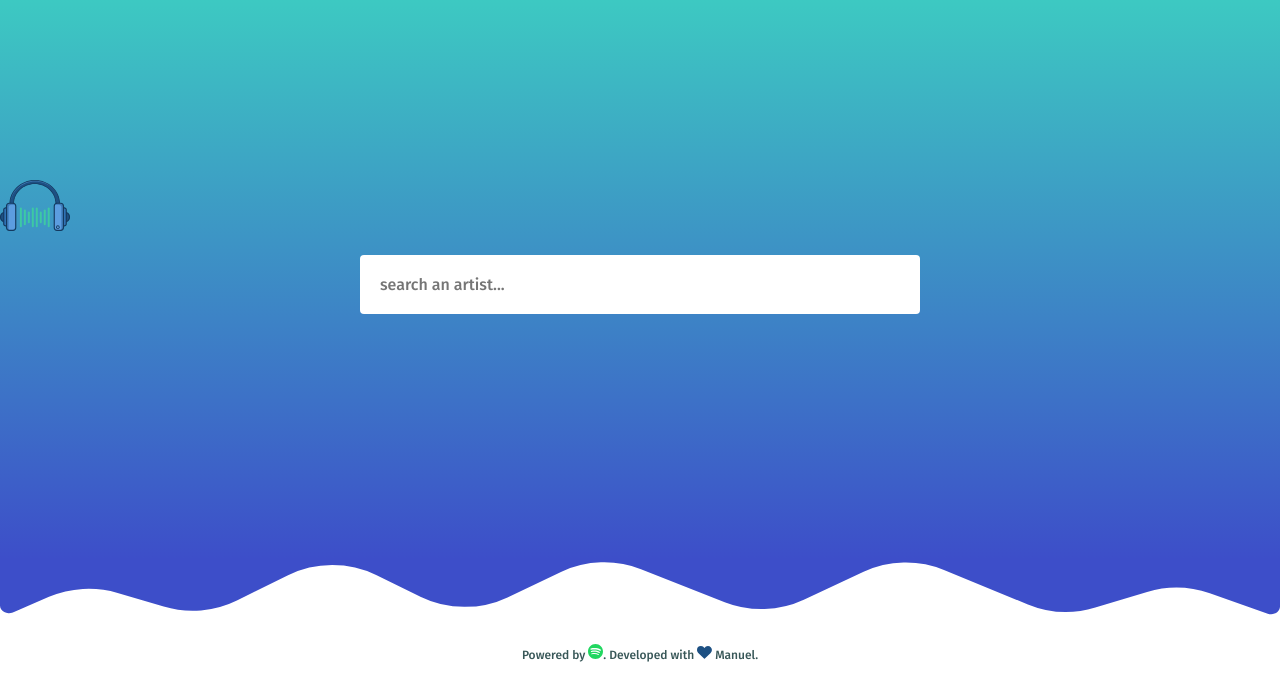
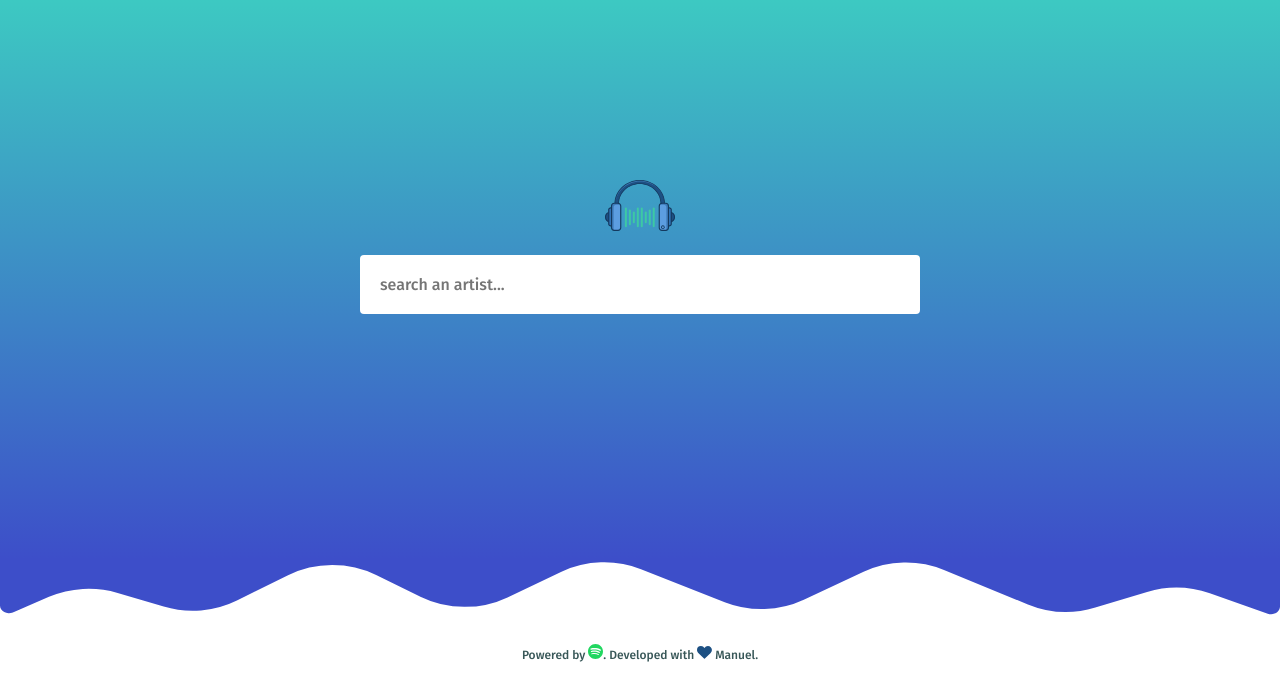
Before and after one commit to manuelitox/my-spotify-app, a React (Create React App) app: page / in a window 1280 px wide. Shown: the top 700 px of the page. Built offline with nearby package versions, Linux system fonts and the light colour scheme; what react-router-redux would draw is missing.

Commit message:
Improve search input design into search page

```diff
--- a/src/components/SearchPage/styles.js
+++ b/src/components/SearchPage/styles.js
@@ -6,8 +6,12 @@ const StyledSearchPage = styled.div`
   background-position: center;
   color: white;
   height: 70vh;
+  text-align: center;
   padding: 180px 0;
   width: 100%;
+  @media only screen and (max-width: ${ props => props.theme.size.small }) {
+    padding: 80px 0;
+  }
 `
 
 export default StyledSearchPage
```
Also changed, not shown: 1 other file (tests, documents, lock files or other folders).
